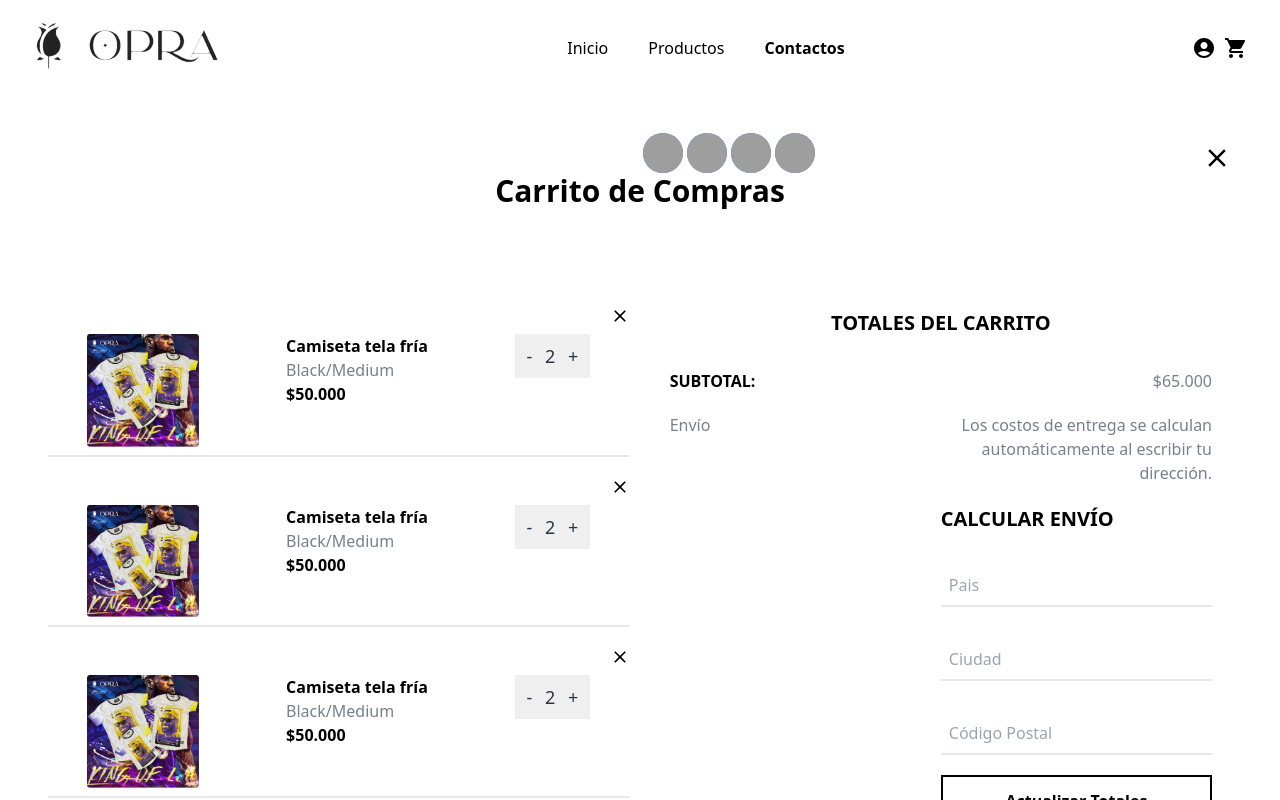
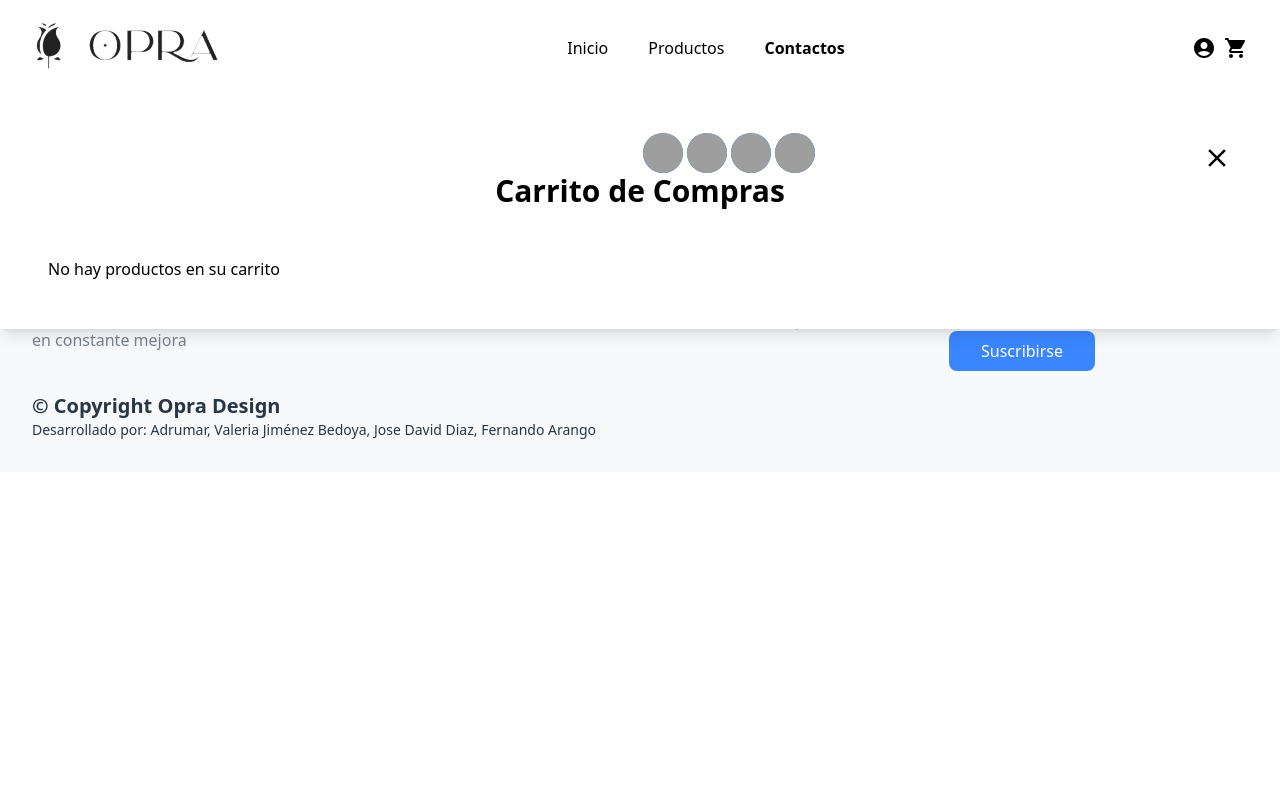
Before and after one commit to MitchellArevalo/Good4U, a React (Create React App) app: page /contact in a window 1280 px wide. Both pictures are taken after a click on the element 1236 px from the left and 47 px from the top of the page. Shown: the top 800 px of the page. Built offline with nearby package versions, Linux system fonts and the light colour scheme; grey boxes are pictures that could not be loaded.

Commit message:
Haciendo lógica carrito de compras

```diff
--- a/src/components/CardCart/CardCart.js
+++ b/src/components/CardCart/CardCart.js
@@ -1,27 +1,26 @@
 import CloseIcon from "@mui/icons-material/Close";
 
-function CardCart() {
+function CardCart({ product, addToCart, removeToCart }) {
   return (
     <div className="flex flex-col ">
-      <CloseIcon
-        style={{
-          fontSize: "20px",
-          top: "10px",
-          alignSelf:"end"
-        }}
-      />
+      <button
+        onClick={() => removeToCart(product)}
+        className=": self-end text-sm "
+      >
+        <CloseIcon />
+      </button>
 
       <div className="flex py-2 gap-x-2 border-b-2 border-b-bg-whiteLight justify-around">
-        <img className=" w-28" src="assets/img1.png" alt="Imagen1" />
+        <img className=" w-28" src={product.image} alt="Imagen1" />
         <div className="2/3 ">
-          <h1 className="font-bold">Camiseta tela fría</h1>
+          <h1 className="font-bold">{product.name}</h1>
           <p className="font-thin  text-greyLightOpra">Black/Medium</p>
           <span className="font-semibold">$50.000</span>
         </div>
         <div className=" h-max py-2 px-3 text-lg bg-whiteLight text-greyDarkOpra">
-          <button> - </button>
-          <span className="mx-2 "> 2 </span>
-          <button> + </button>
+          {product.quantity>1 && <button onClick={()=>removeToCart(product)}> - </button>}
+          <span className="mx-2 ">{product.quantity}</span>
+          <button onClick={() => addToCart(product)}> + </button>
         </div>
       </div>
     </div>
--- a/src/components/CardProduct/CardProduct.js
+++ b/src/components/CardProduct/CardProduct.js
@@ -1,25 +1,38 @@
 import React from "react";
 import AddShoppingCartIcon from "@mui/icons-material/AddShoppingCart";
 import RemoveShoppingCartIcon from "@mui/icons-material/RemoveShoppingCart";
+import { useCart } from "../../hooks/useCart";
 
-function CardProduct({ product, isCart }) {
+function CardProduct({ product }) {
+  const { cart, addToCart, removeToCart } = useCart();
+
+  const validateProductCart = (product) =>  cart.some((item) => item.id === product.id);
+
+
+  const isProductInCart=validateProductCart(product)
+
   const styleIcon = {
     fontSize: "25px",
     alignSelf: "end",
-    color: isCart ? "red" : "#09f",
+    color: isProductInCart ? "red" : "#09f",
   };
 
-  console.log(product);
   return (
     <div className=" flex items-center gap-5 p-2 shadow-md md:flex-col md:w-3/4 md:items-start">
       <img src={product.image} alt={product.name} className="w-1/3 md:w-full" />
       <div className="flex flex-col gap-3 w-full ; pr-5 pb-5">
         <h2 className="font-semibold">{product.name}</h2>
         <p className="font-bold ">{`$ 3000`}</p>
-        {isCart ? (
-          <RemoveShoppingCartIcon style={styleIcon} />
+        {isProductInCart ? (
+          <RemoveShoppingCartIcon
+            style={styleIcon}
+            onClick={() => removeToCart(product)}
+          />
         ) : (
-          <AddShoppingCartIcon style={styleIcon} />
+          <AddShoppingCartIcon
+            style={styleIcon}
+            onClick={() => addToCart(product)}
+          />
         )}
       </div>
     </div>
--- a/src/components/Cart/Cart.js
+++ b/src/components/Cart/Cart.js
@@ -3,10 +3,12 @@ import Input from "../Input/Input";
 import CardCart from "../CardCart/CardCart";
 import { Link } from "react-router-dom";
 import CloseIcon from "@mui/icons-material/Close";
+import { useCart } from "../../hooks/useCart";
 
 const listInput = ["Pais", "Ciudad", "Código Postal"];
 
-function Cart({closeCart}) {
+function Cart({ closeCart }) {
+  const { cart,addToCart,removeToCart,clearToCart } = useCart();
   //Arreglar código: crear card del carrito, crear botón, acomodar los estílos para un css más límpio. Acomodar estílos
   return (
     // <div className=" flex flex-col gap-y-4 absolute h-min-full w-full bg-white  ">
@@ -22,16 +24,19 @@ function Cart({closeCart}) {
       <h1 className="text-center font-bold text-3xl mb-12">
         Carrito de Compras
       </h1>
+      {cart.length === 0 ? (
+        <p>No hay productos en su carrito</p>
+      ) : (
         <div className=" flex flex-col  items-center    md:flex-row md:gap-x-5">
           <div className=" w-full md:w-1/2 flex flex-col gap-8">
             <div className=" flex flex-col gap-y-5 h-1/2 ">
-              {listInput.map((item, index) => (
-                <CardCart key={index} />
+              {cart.map((item ) => (
+                <CardCart key={item.id} product={item} addToCart={addToCart} removeToCart={removeToCart} />
               ))}
             </div>
             <div className="h-1/4  flex flex-col : ">
-              <button className="p-3 text-black border-2  w-1/2  border-black  md:self-end ">
-                Actualizar Carrito
+              <button  onClick={clearToCart} className="p-3 text-black border-2  w-1/2  border-black  md:self-end ">
+                Limpiar Carrito
               </button>
               <div className="flex  justify-between  gap-x-20 ">
                 <Input placeholder="Código de descuento" />
@@ -84,6 +89,7 @@ function Cart({closeCart}) {
             </div>
           </div>
         </div>
+      )}
     </div>
   );
 }
--- a/src/components/ListProducts/ListProducts.js
+++ b/src/components/ListProducts/ListProducts.js
@@ -4,12 +4,11 @@ import { useData } from "../../hooks/useData";
 const END_POINT="https://api.escuelajs.co/api/v1/products"
 function ListProducts() {
   const { data } = useData({END_POINT});
-     console.log(data)
   return (
       <div className="grid  grid-cols-1 md:grid-cols-2 lg:grid-cols-3 gap-8 : place-content-center ">
         {
         data?.map((product)=>(
-          <CardProduct key={product.id}  product={product} isCart={false}/>
+          <CardProduct key={product.id}  product={product} />
         ))}
     </div>
   );
--- /dev/null
+++ b/src/hooks/useCart.js
@@ -0,0 +1,34 @@
+import { useDispatch, useSelector } from "react-redux";
+import {
+  ADD_TO_CART,
+  CLEAR_CART,
+  REMOVE_FROM_CART,
+} from "../reducer/typeReducer";
+
+export const useCart = () => {
+  const dispatch = useDispatch();
+  const cart = useSelector(state => state.cardProducts);
+  console.log(cart)
+
+  const addToCart = (product) => {
+    dispatch({
+      type: ADD_TO_CART,
+      payload: product,
+    });
+  };
+
+  const removeToCart = (product) => {
+    dispatch({
+      type: REMOVE_FROM_CART,
+      payload: product,
+    });
+  };
+
+
+  const clearToCart = () => {
+    dispatch({
+      type: CLEAR_CART,
+    });
+  };
+  return { cart, addToCart, removeToCart, clearToCart };
+};
--- a/src/hooks/useData.js
+++ b/src/hooks/useData.js
@@ -11,7 +11,6 @@ export const useData = ({url}) => {
     try {
       const data = await getData(url);
       setData(data.results);
-      console.log(data)
     } catch (e) {
       setIsError(e);
       console.log(e);
--- a/src/reducer/cartReducer.js
+++ b/src/reducer/cartReducer.js
@@ -1,49 +1,75 @@
 import { ADD_TO_CART, CLEAR_CART, REMOVE_FROM_CART } from "./typeReducer";
 
-const initialState = JSON.parse(window.localStorage.getItem("cart")) || [];
+const initialState = JSON.parse(window.localStorage.getItem("cart")) || {
+  cardProducts: [],
+};
 
 export const updateLocalStorage = (state) => {
   window.localStorage.setItem("cart", JSON.stringify(state));
 };
 
-
 const cartReducer = (state = initialState, action) => {
+  console.log(state.cardProducts);
   switch (action.type) {
     case ADD_TO_CART: {
-      const productInCartIndex = state.findIndex(
+      const productInCartIndex = state.cardProducts.findIndex(
         (product) => product.id === action.payload.id
       );
+      console.log(productInCartIndex);
 
+      // if (productInCartIndex >= 0) {
+      //   const newCardProducts = [...state.cardProducts];
+      //   const newState = {
+      //     ...state,
+      //     cardProducts: [
+      //       newCardProducts.slice(0, productInCartIndex),
+      //       {
+      //         ...state.cardProducts[productInCartIndex],
+      //         quantity: state.cardProducts[productInCartIndex].quantity + 1,
+      //       },
+      //       newCardProducts.slice(productInCartIndex + 1),
+      //     ],
+      //   };
+      //   updateLocalStorage(newState);
+      //   return newState;
+      // }
       if (productInCartIndex >= 0) {
-        const newState = [
-          ...state.slice(0, productInCartIndex),
-          {
-            ...state[productInCartIndex],
-            quantity: state[productInCartIndex].quantity + 1,
-          },
-          ...state.slice(productInCartIndex + 1),
-        ];
+        const newCardProducts = [...state.cardProducts];
+        newCardProducts[productInCartIndex].quantity += 1; // Actualizar la cantidad del producto existente
+        const newState = {
+          ...state,
+          cardProducts: newCardProducts,
+        };
         updateLocalStorage(newState);
         return newState;
       }
-      const newState = [
+      const newState = {
         ...state,
-        {
-          ...action.payload,
-          quantity: 1,
-        },
-      ];
+        cardProducts: [
+          ...state.cardProducts,
+          {
+            ...action.payload,
+            quantity: 1,
+          },
+        ],
+      };
       updateLocalStorage(newState);
       return newState;
     }
-    case REMOVE_FROM_CART:{
-        const newState=state.filter((product=>product.id !== action.payload.id))
-        updateLocalStorage(newState)
-        return newState
+    case REMOVE_FROM_CART: {
+      const newState = {
+        ...state,
+        cardProducts: state.cardProducts.filter(
+          (product) => product.id !== action.payload.id
+        ),
+      };
+      updateLocalStorage(newState);
+      return newState;
     }
-    case CLEAR_CART:{
-        updateLocalStorage([])
-        return []
+    case CLEAR_CART: {
+      const newState = { ...state, cardProducts: [] };
+      updateLocalStorage(newState);
+      return newState;
     }
     default:
       return state;
```
Lines whose indentation alone changed are shown as unchanged.
